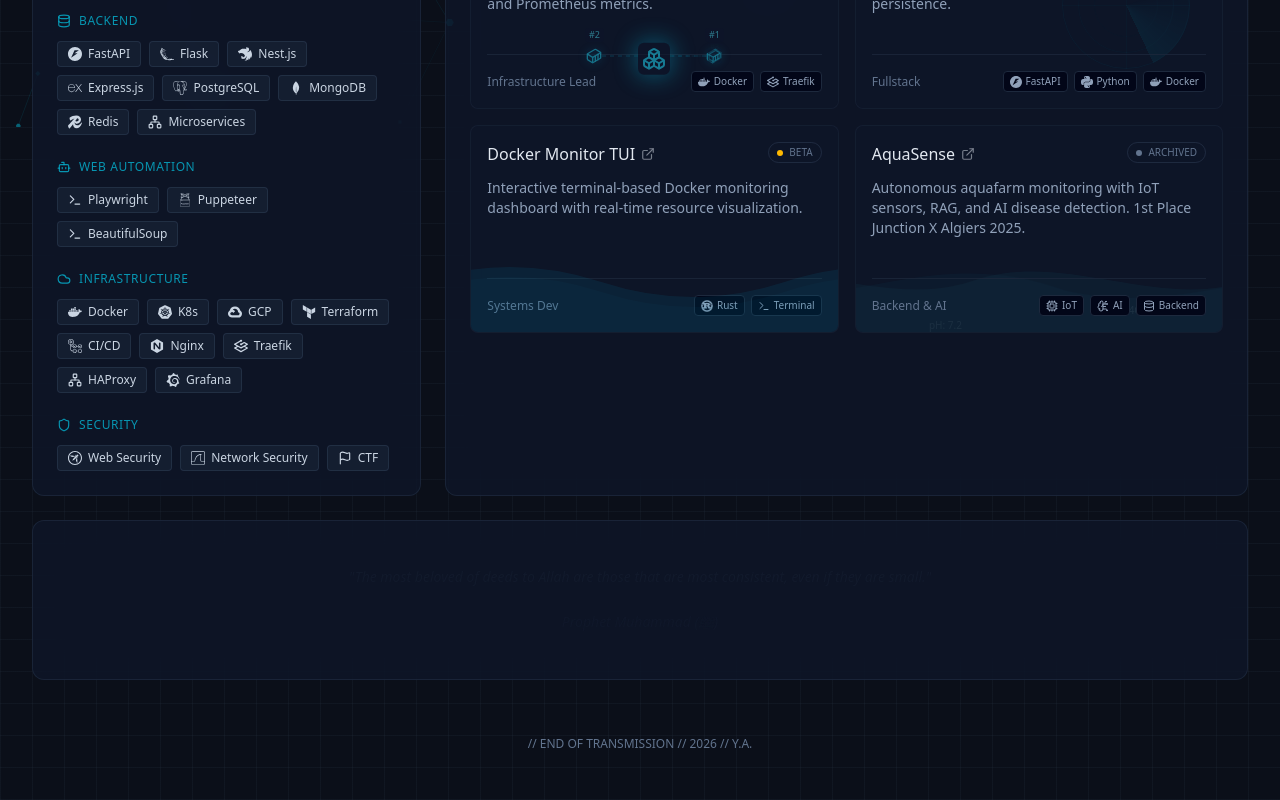
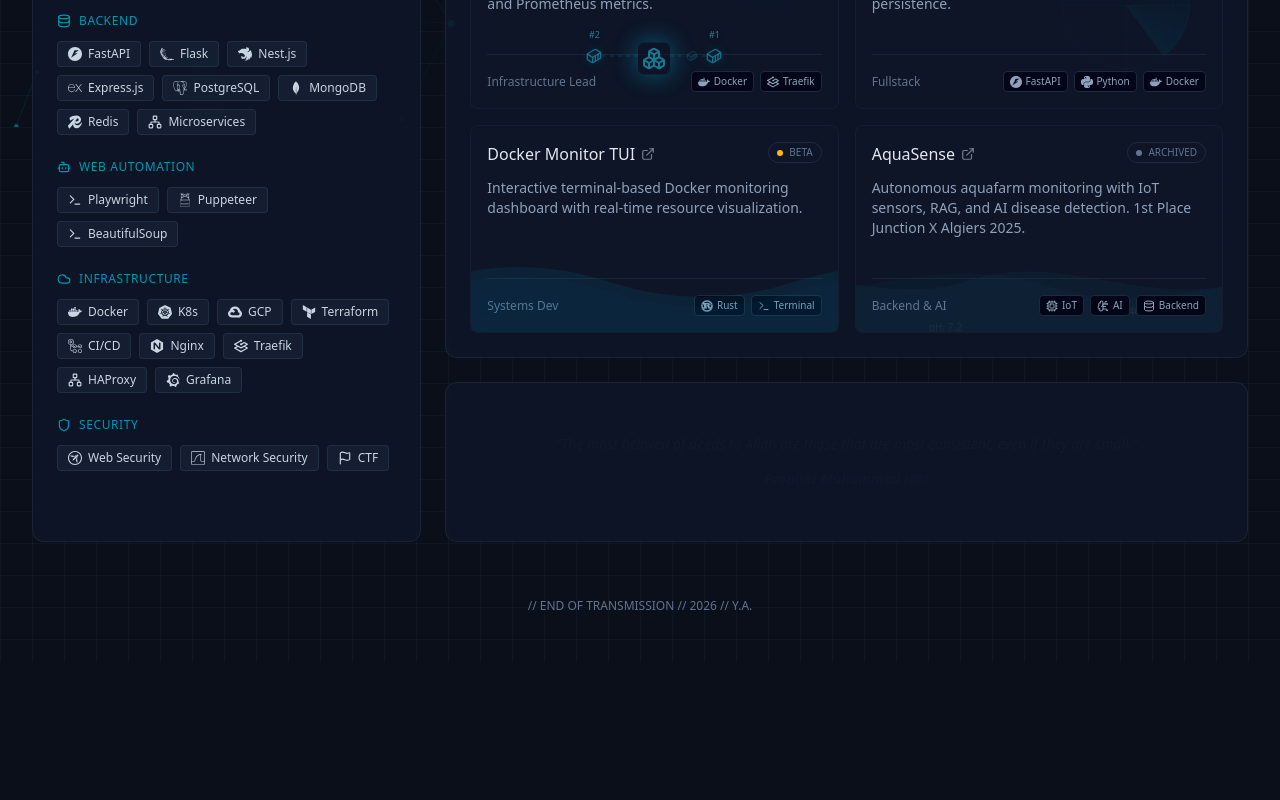
Before and after one commit to Abdo30004/abdo30004.github.io, a Next.js app: page / in a window 1280 px wide. Shown: the part 673-1473 px from the top of the page. After the commit the page ends 1335 px from the top, so only its background shows below. Built offline with nearby package versions, Linux system fonts and the light colour scheme.

Commit message:
style: Perfect vertical centering of quote text in widget

```diff
--- a/src/app/page.tsx
+++ b/src/app/page.tsx
@@ -196,8 +196,10 @@ export default function Home() {
             </div>
         </Widget>
 
+        {/* Right Column: Projects & Quote */}
+        <div className="md:col-span-8 flex flex-col gap-6">
           {/* Projects / Deployments */}
-        <Widget className="md:col-span-8" title="Deployment_Logs" icon={Server}>
+          <Widget title="Deployment_Logs" icon={Server}>
               <div className="grid grid-cols-1 sm:grid-cols-2 gap-4">
                 {PROJECTS.map((project, i) => (
                   <div key={i} className="group/item flex flex-col p-4 rounded-lg bg-slate-900/50 border border-slate-800/50 hover:bg-slate-800/80 transition-colors z-10 relative overflow-hidden">
@@ -244,10 +246,11 @@ export default function Home() {
               </div>
           </Widget>
 
-        {/* Standalone Full-Width Quote Box */}
-        <Widget className="md:col-span-12 p-0 overflow-hidden min-h-[160px] flex items-center justify-center">
+          {/* Standalone Quote Box */}
+          <Widget className="flex-1 flex flex-col p-0 overflow-hidden min-h-[160px]">
             <SpotlightQuote />
           </Widget>
+        </div>
 
       </motion.div>
 
--- a/src/components/SpotlightQuote.tsx
+++ b/src/components/SpotlightQuote.tsx
@@ -78,11 +78,10 @@ export function SpotlightQuote() {
       className="relative w-full flex-1 min-h-[120px] flex flex-col items-center justify-center overflow-hidden cursor-crosshair group"
     >
       {/* Background hidden text */}
-      <p className={cn(currentQuote.fontClass, "text-slate-800/30 text-center select-none pointer-events-none italic leading-relaxed")}>
-        {currentQuote.text}
-        <br /><br />
-        <span className="text-slate-800/20">{currentQuote.author}</span>
-      </p>
+      <div className={cn(currentQuote.fontClass, "flex flex-col items-center justify-center gap-3 text-slate-800/30 text-center select-none pointer-events-none italic leading-relaxed")}>
+        <p>{currentQuote.text}</p>
+        <span className="text-slate-800/20 font-bold">{currentQuote.author}</span>
+      </div>
 
       {/* Spotlight revealed text using CSS masking (Mouse) */}
       <div
@@ -93,27 +92,25 @@ export function SpotlightQuote() {
           maskImage: `radial-gradient(150px circle at ${position.x}px ${position.y}px, black 15%, transparent 100%)`
         }}
       >
-        <p className={cn(currentQuote.fontClass, "text-cyan-400 text-center italic leading-relaxed drop-shadow-[0_0_8px_rgba(6,182,212,0.6)]")}>
-          {currentQuote.text}
-          <br /><br />
+        <div className={cn(currentQuote.fontClass, "flex flex-col items-center justify-center gap-3 text-cyan-400 text-center italic leading-relaxed drop-shadow-[0_0_8px_rgba(6,182,212,0.6)]")}>
+          <p>{currentQuote.text}</p>
           <span className="text-cyan-600/80 font-bold">{currentQuote.author}</span>
-        </p>
+        </div>
       </div>
 
       {/* Endless Shine revealed text (Mobile/Touch) */}
       <div className="absolute inset-0 pointer-events-none flex flex-col items-center justify-center sm:hidden">
-        <p
+        <div
           className={cn(
             currentQuote.fontClass,
-            "text-transparent bg-clip-text bg-gradient-to-r from-slate-600 via-cyan-400 to-slate-600 text-center italic leading-relaxed",
+            "flex flex-col items-center justify-center gap-3 text-transparent bg-clip-text bg-gradient-to-r from-slate-600 via-cyan-400 to-slate-600 text-center italic leading-relaxed",
             currentQuote.dir === 'rtl' ? 'animate-shimmer-rtl' : 'animate-shimmer-ltr'
           )}
           style={{ backgroundSize: "200% auto" }}
         >
-          {currentQuote.text}
-          <br /><br />
+          <p>{currentQuote.text}</p>
           <span className="font-bold">{currentQuote.author}</span>
-        </p>
+        </div>
       </div>
     </div>
   );
```
Lines whose indentation alone changed are shown as unchanged.
